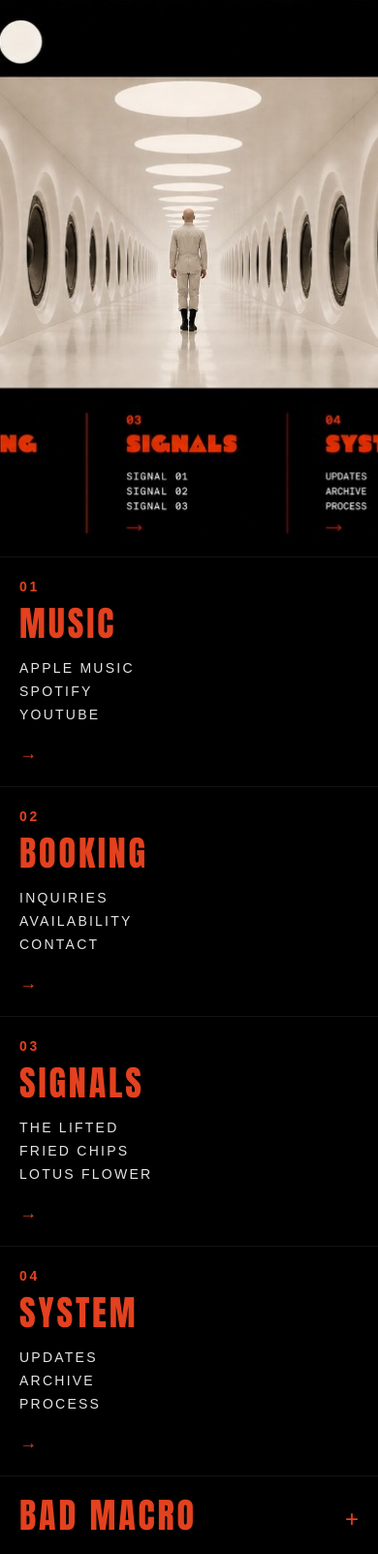
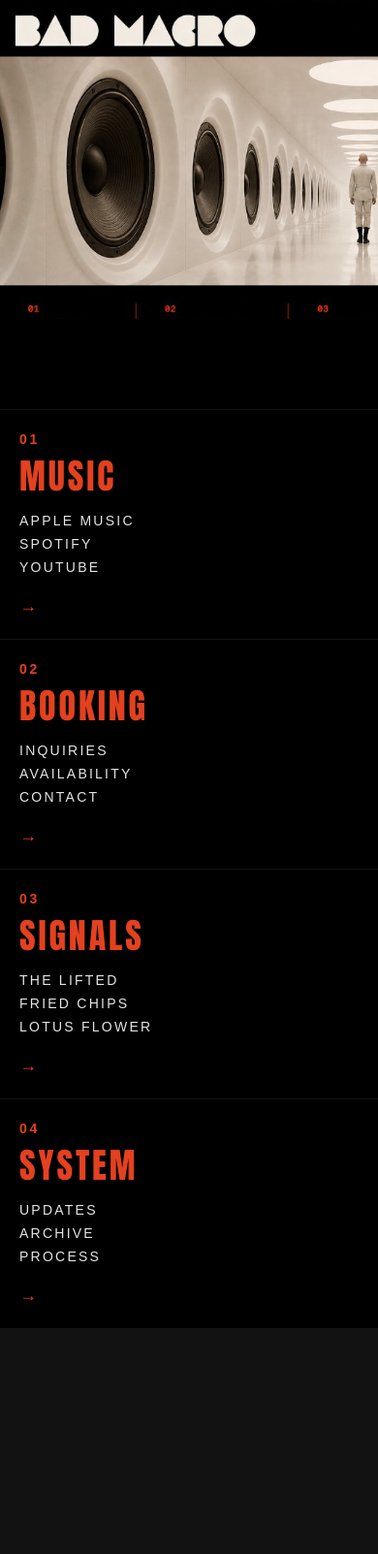
Before and after one commit to stefankarlpintaric/badmacro, a Next.js app: page / in a window 390 px wide. Shown: the whole page at 97% size. After the commit the page ends 1371 px from the top, so only its background shows below. Built offline with nearby package versions, Linux system fonts and the light colour scheme.

Commit message:
Fix portrait responsive hero and menu behavior.
Preserve the in-image logo area on small screens, prevent hero/menu visual duplication in mobile portrait, and hide the extra rightmost tile on mobile.

Co-authored-by: Cursor <cursoragent@cursor.com>

```diff
--- a/app/page.tsx
+++ b/app/page.tsx
@@ -5,7 +5,7 @@ import { sections } from "./siteMap";
 export default function Home() {
   return (
     <main className="min-h-screen bg-black text-paper">
-      <section className="relative h-[68vh] min-h-[420px] w-full overflow-hidden">
+      <section className="relative h-[50vh] min-h-0 w-full overflow-hidden sm:h-[62vh] md:h-[68vh] md:min-h-[420px]">
         <Link
           href="/"
           aria-label="Go to Bad Macro home"
@@ -19,8 +19,10 @@ export default function Home() {
           alt="Bad Macro cinematic corridor background"
           fill
           priority
-          className="object-cover object-top"
+          className="object-cover object-left-top md:object-top"
         />
+
+        <div className="absolute inset-x-0 bottom-0 h-[22%] bg-black md:hidden" />
       </section>
 
       <section className="grid grid-cols-1 border-t border-zinc-900/80 bg-black md:grid-cols-5">
@@ -53,7 +55,7 @@ export default function Home() {
           </article>
         ))}
 
-        <article className="flex items-end justify-between p-5">
+        <article className="hidden items-end justify-between p-5 md:flex">
           <Link href="/" className="font-display text-4xl uppercase text-signal">
             Bad Macro
           </Link>
```
